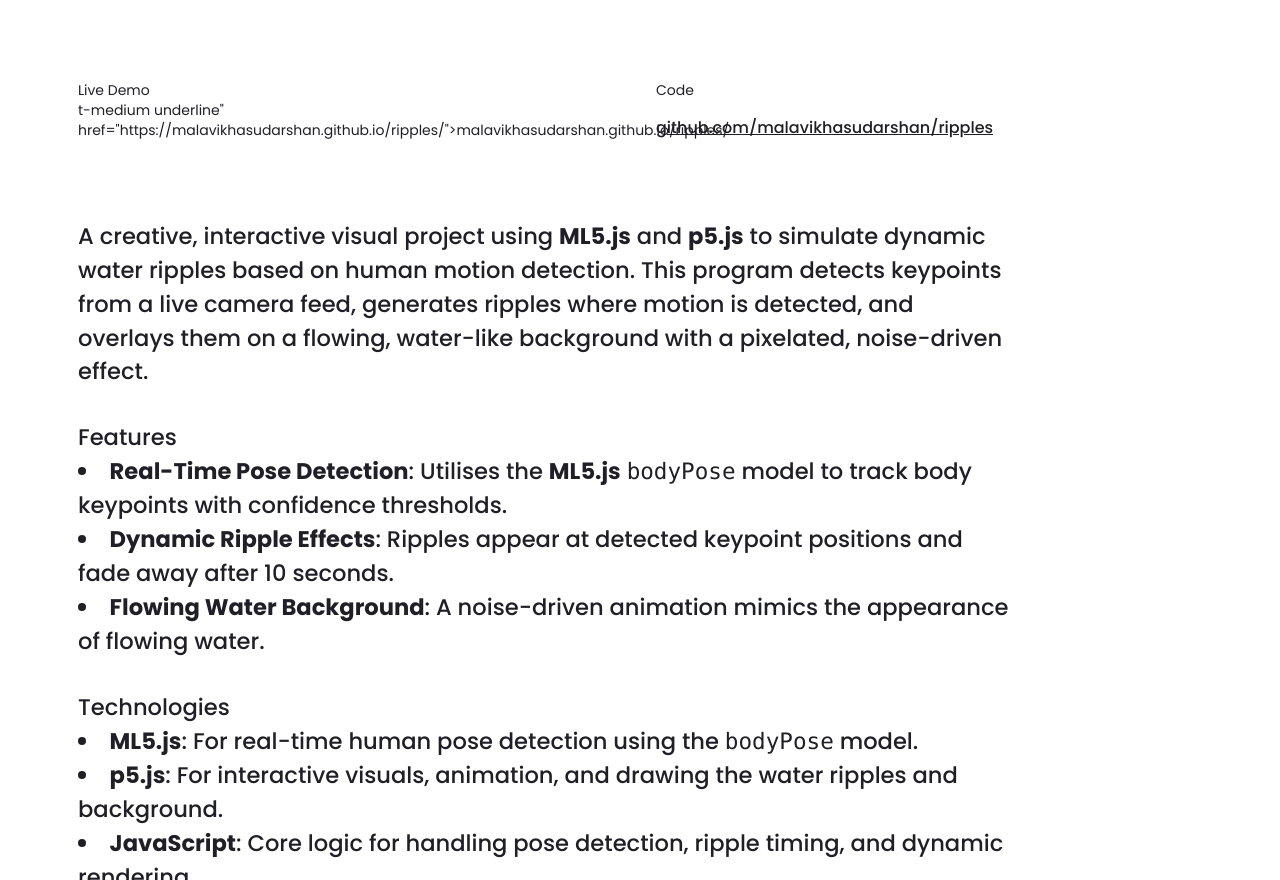
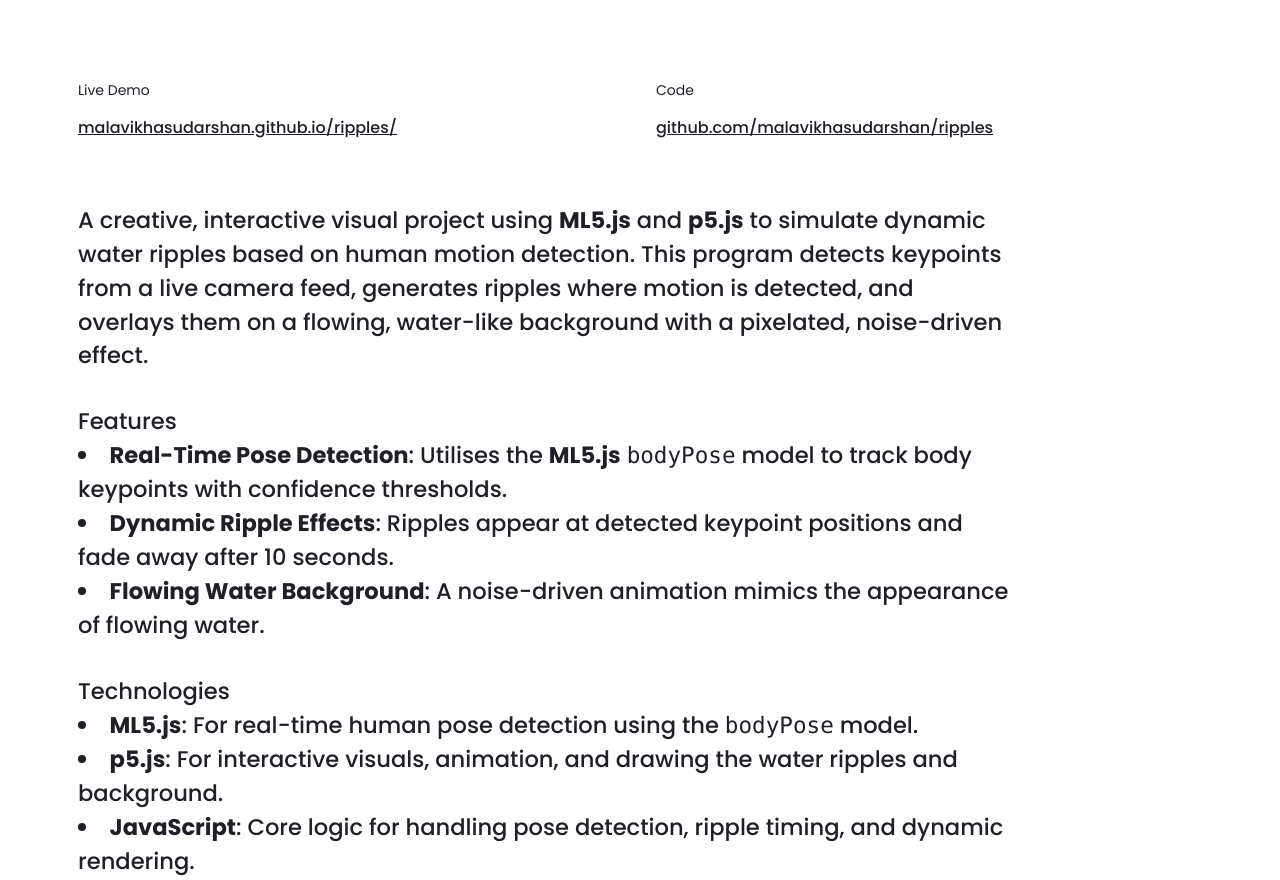
Before and after one commit to malavikhasudarshan/malavikhasudarshan.github.io, a website: page case-study-ripples.html in a window 1280 px wide. Shown: the part 1242-2122 px from the top of the page. Drawn offline with Linux system fonts and the light colour scheme; files that its build step writes are made by us from their sources; files whose address does not match are found by name.

Commit message:
[edit] formatting of link to ripples

```diff
--- a/case-study-ripples.html
+++ b/case-study-ripples.html
@@ -58,8 +58,8 @@
         <div class="container grid grid-cols-12 gap-8">
             <div class="col-span-full grid grid-cols-12 gap-8">
                 <div class="flex flex-col col-span-full md:col-span-6">
-                    <a class="text-sm mb-4">Live Demo</p>
-                    t-medium underline" href="https://malavikhasudarshan.github.io/ripples/">malavikhasudarshan.github.io/ripples/</a>
+                    <p class="text-sm mb-4">Live Demo</p>
+                    <a class="font-medium underline" href="https://malavikhasudarshan.github.io/ripples/">malavikhasudarshan.github.io/ripples/</a>
                 </div>
                 <div class="flex flex-col col-span-full md:col-span-6 lg:col-span-3">
                     <p class="text-sm mb-4">Code</p>
```
